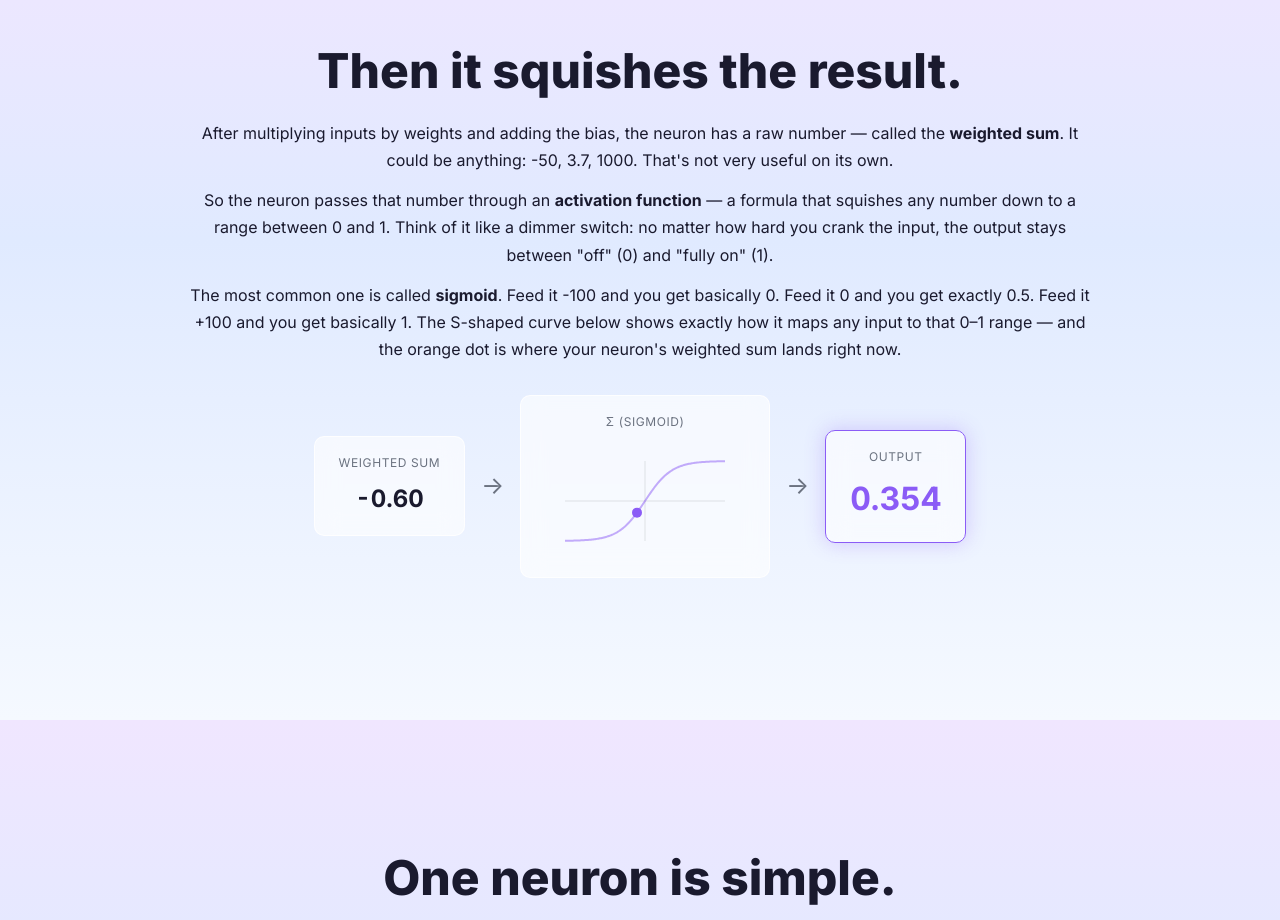
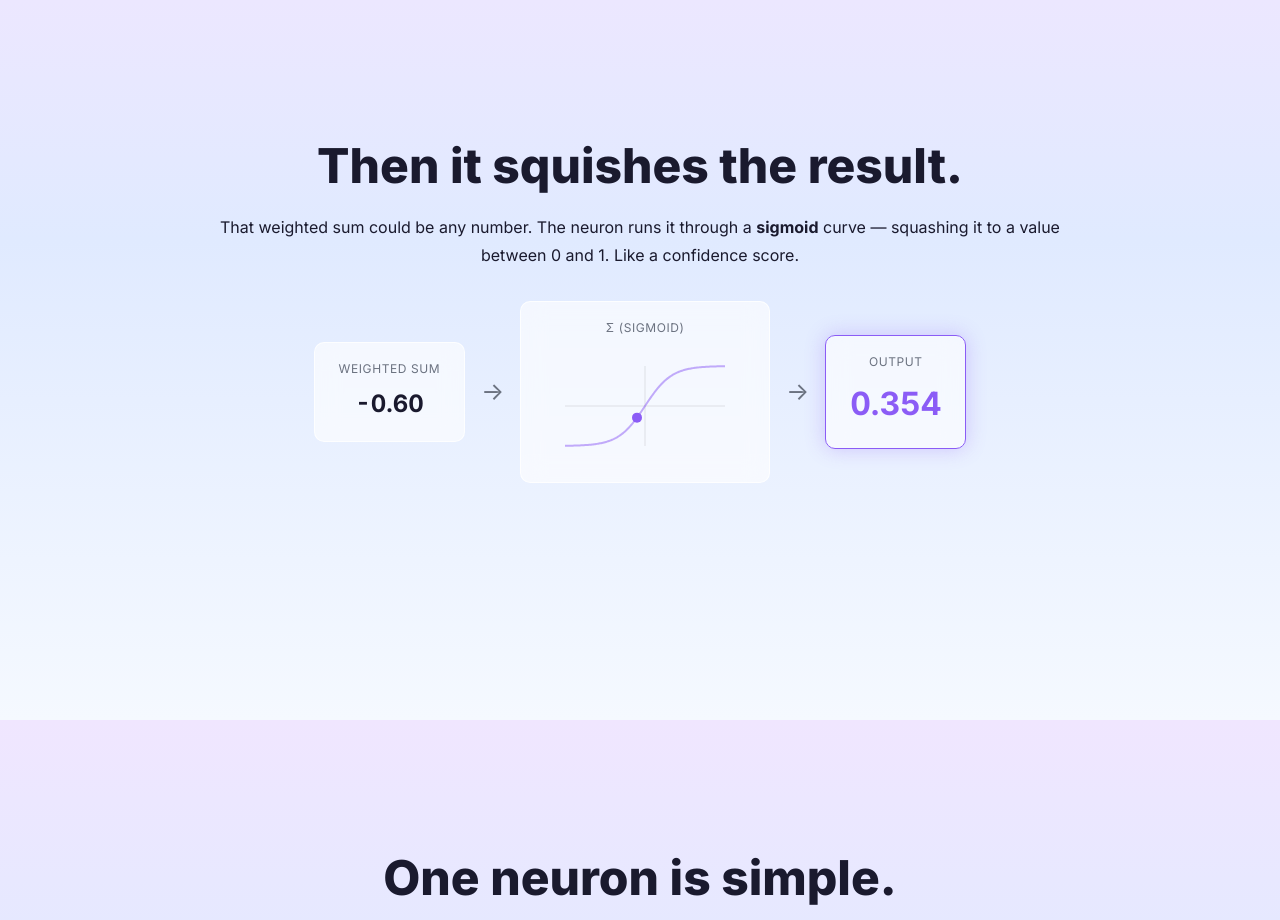
Before and after one commit to thekavklaw/MiniLLM, a website: page public/index.html in a window 1280 px wide. Shown: the part 2480-3400 px from the top of the page. Drawn offline with Linux system fonts and the light colour scheme.

Commit message:
Trim activation section: brief like other sections

```diff
--- a/public/index.html
+++ b/public/index.html
@@ -84,9 +84,7 @@
   <section class="story-section" id="s-activation">
     <div class="story-content">
       <h2 class="reveal">Then it squishes the result.</h2>
-      <p class="reveal delay-1">After multiplying inputs by weights and adding the bias, the neuron has a raw number — called the <strong>weighted sum</strong>. It could be anything: -50, 3.7, 1000. That's not very useful on its own.</p>
-      <p class="reveal delay-1" style="margin-top:0.8rem;">So the neuron passes that number through an <strong>activation function</strong> — a formula that squishes any number down to a range between 0 and 1. Think of it like a dimmer switch: no matter how hard you crank the input, the output stays between "off" (0) and "fully on" (1).</p>
-      <p class="reveal delay-1" style="margin-top:0.8rem;">The most common one is called <strong>sigmoid</strong>. Feed it -100 and you get basically 0. Feed it 0 and you get exactly 0.5. Feed it +100 and you get basically 1. The S-shaped curve below shows exactly how it maps any input to that 0–1 range — and the orange dot is where your neuron's weighted sum lands right now.</p>
+      <p class="reveal delay-1">That weighted sum could be any number. The neuron runs it through a <strong>sigmoid</strong> curve — squashing it to a value between 0 and 1. Like a confidence score.</p>
       <div class="activation-display reveal delay-2">
         <div class="computation-flow">
           <div class="comp-box">
```
